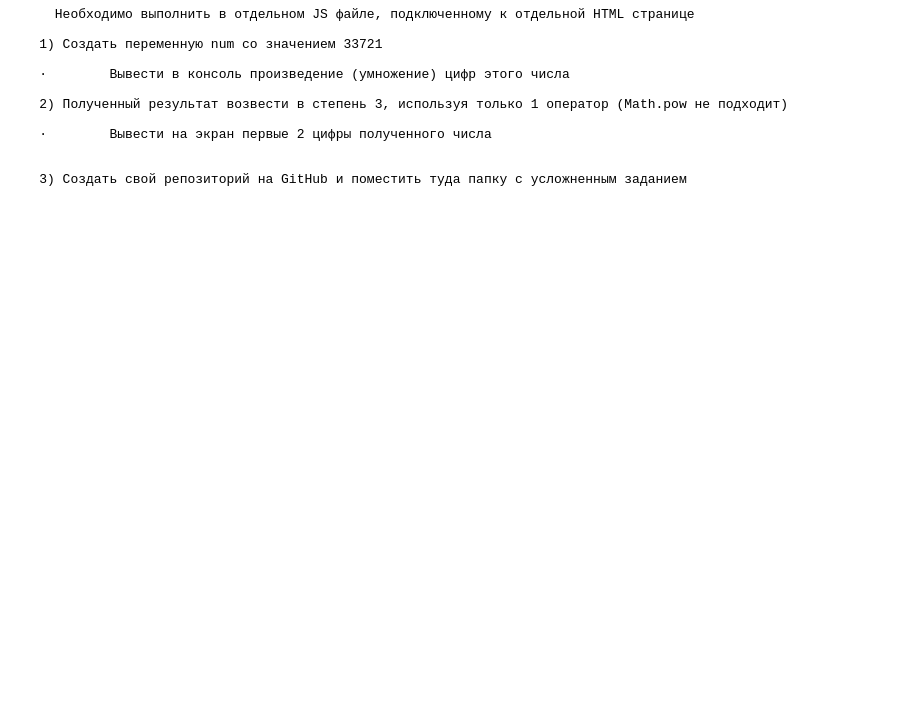
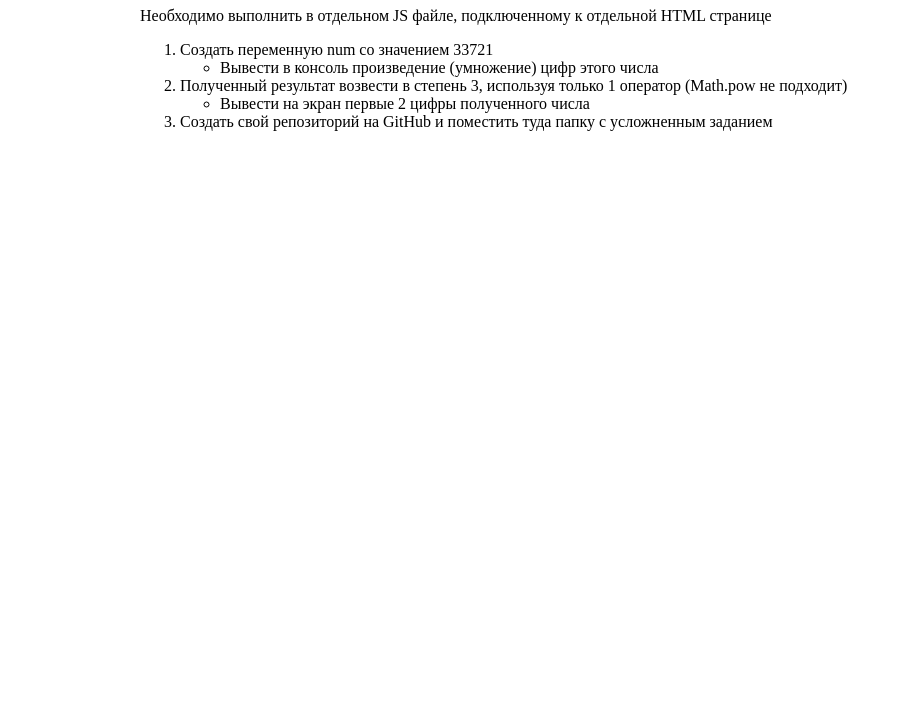
Before and after one commit to tatianamuhidaeva/JavaScriptLessons, a plain HTML site: page lesson-1/addtask.html in a window 1280 px wide. Shown: the part 73-800 px from the top of the page, without its empty margins (0-901 px from the left). Drawn offline with Linux system fonts and the light colour scheme.

Commit message:
Выполнено дополнительное задание

```diff
--- a/lesson-1/addtask.html
+++ b/lesson-1/addtask.html
@@ -4,25 +4,30 @@
   <meta charset="UTF-8">
   <meta name="viewport" content="width=device-width, initial-scale=1.0">
   <meta http-equiv="X-UA-Compatible" content="ie=edge">
-  <title>Урок 1. Дополнительноезадание</title>
+  <title>Урок 1. Дополнительное задание</title>
+  <link rel="stylesheet" href="css/style.css">
 </head>
 <body>
   <div class="container">
-  <h1>Урок 1. Дополнительноезадание</h1>
-  <pre>
-      Необходимо выполнить в отдельном JS файле, подключенному к отдельной HTML странице
+    <h1>Урок 1. Дополнительное задание</h1>
 
-    1) Создать переменную num со значением 33721
+        <p>Необходимо выполнить в отдельном JS файле, подключенному к отдельной HTML странице</p>
+        <ol>
+        <li>Создать переменную num со значением 33721
 
-    ·        Вывести в консоль произведение (умножение) цифр этого числа
+          <ul>
+            <li> Вывести в консоль произведение (умножение) цифр этого числа</li>
+          </ul>
+        </li>
+        <li>Полученный результат возвести в степень 3, используя только 1 оператор (Math.pow не подходит)
+          <ul>
+            <li>    Вывести на экран первые 2 цифры полученного числа</li>
+          </ul>
+        </li>
+        <li>Создать свой репозиторий на GitHub и поместить туда папку с усложненным заданием</li>
+      </ol>
+  </div>
 
-    2) Полученный результат возвести в степень 3, используя только 1 оператор (Math.pow не подходит)
-
-    ·        Вывести на экран первые 2 цифры полученного числа
-
-
-    3) Создать свой репозиторий на GitHub и поместить туда папку с усложненным заданием
-  </pre>
-</div>
+  <script src="js/addtask.js"></script>
 </body>
 </html>
--- /dev/null
+++ b/lesson-1/css/style.css
@@ -0,0 +1,4 @@
+.container{
+  max-width: 1000px;
+  margin: 0 auto;
+}
--- /dev/null
+++ b/lesson-1/js/addtask.js
@@ -0,0 +1,7 @@
+var num = 33721;
+
+pow = eval(num.toString().split('').join('*'));
+console.log(pow);
+pow *= pow * pow;
+
+alert(pow.toString().split('')[0] + pow.toString().split('')[1]);
--- a/lesson-1/js/main.js
+++ b/lesson-1/js/main.js
@@ -1,5 +1,5 @@
 'use strict';
-document.addEventListener('DOMContentLoaded', function() {
+
   var money = prompt("Ваш бюджет на месяц? (руб.)", '30000');
   var time = prompt("Введите дату в формате YYYY-MM-DD", '2019-03-01');
 
@@ -44,4 +44,3 @@ document.addEventListener('DOMContentLoaded', function() {
   let freeMoney = money - sum;
 
   alert ('Свободных денег на 1 день: ' + freeMoney / 30 + ' рублей');
-}, false);
```
Also changed, not shown: lesson-1/index.html (+1 -0 lines).
